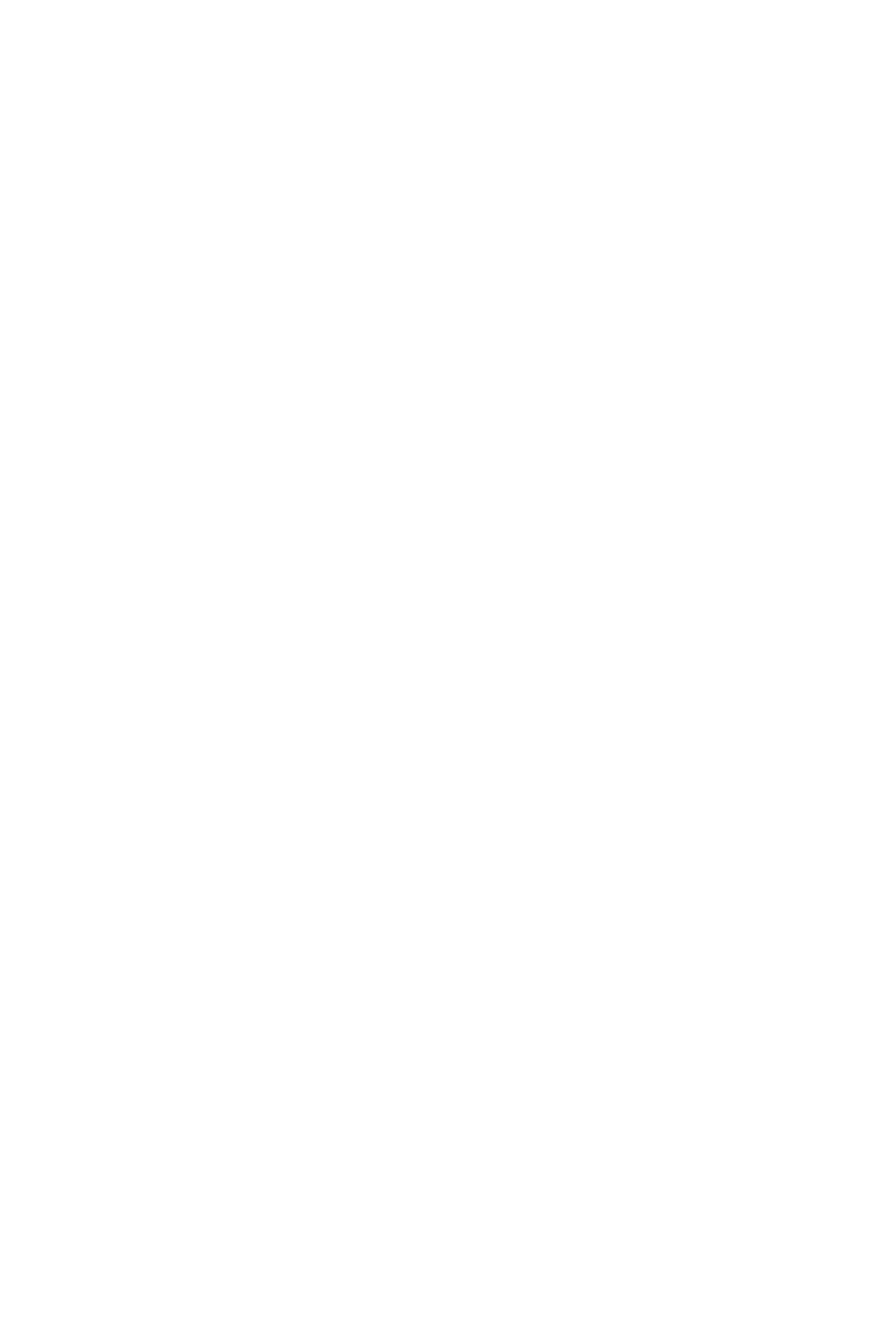
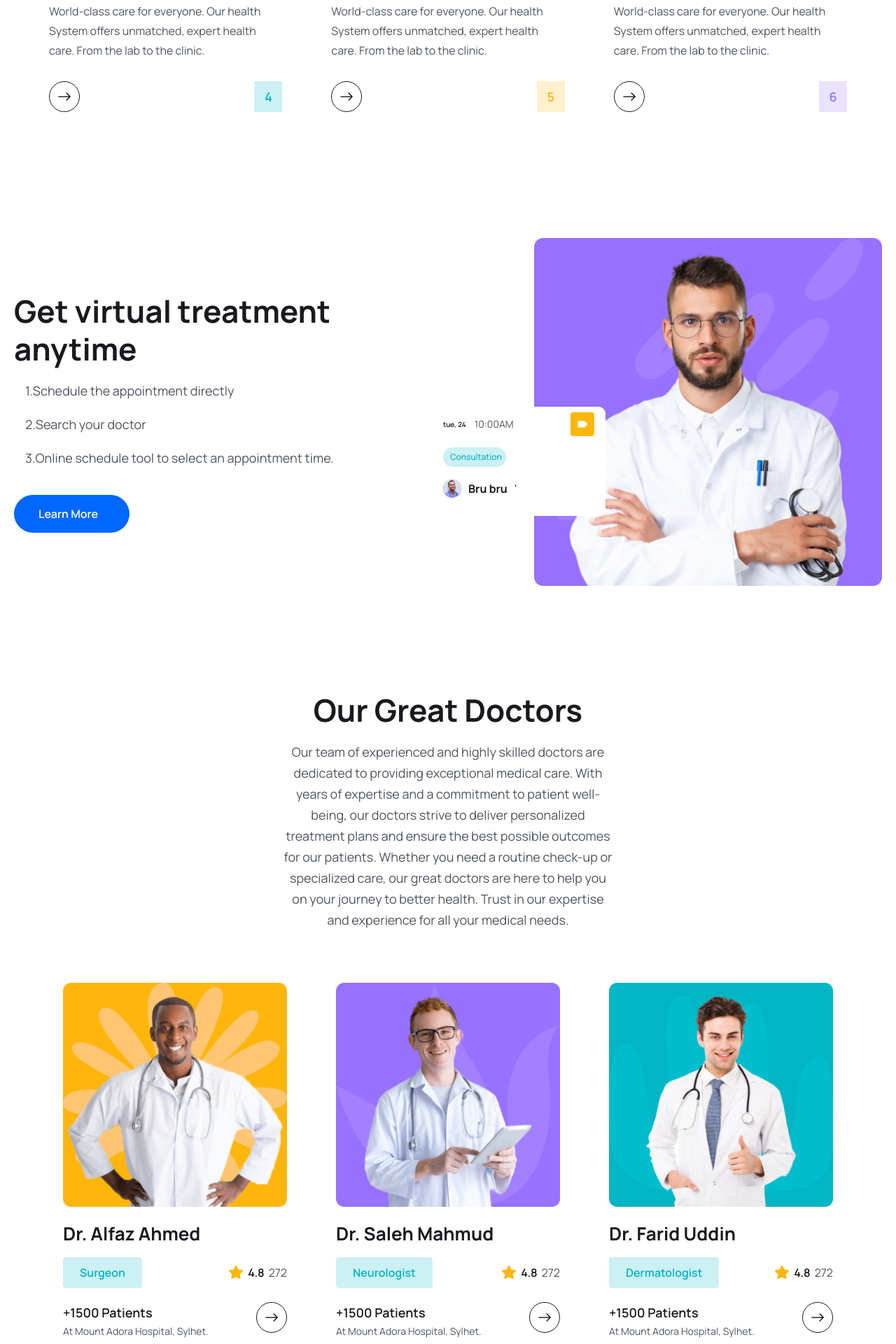
Before and after one commit to RajithaUBandara21/Medicare-Booking, a React (Vite) app in the folder FrontEnd/: page / in a window 1280 px wide. Shown: the part 3420-5340 px from the top of the page at 70% size. Before the commit the page ends 2934 px from the top, so only its background shows below. Built offline with nearby package versions, Linux system fonts and the light colour scheme.

Commit message:
Doctor Section done

```diff
--- /dev/null
+++ b/FrontEnd/src/component/Doctors/DoctorCard.jsx
@@ -0,0 +1,65 @@
+import React from 'react'
+import starIcon from '../../assets/images/Star.png'
+import { BsArrowRight } from 'react-icons/bs';
+import { Link } from 'react-router-dom';
+
+const DoctorCard = ( {doctor}) => {
+  const {
+    id,
+    name,
+    specialty,
+    avgRating,
+    totalRating,
+    photo,
+    totalPatients,
+    hospital,
+  }=doctor;
+  return (
+    <div className="p-3 lg:p-5">
+      <div className="">
+        <img src={photo} className="w-full" alt="" />
+
+        <h2 className="text-[18px] leading-[30px] lg:text-[26px] lg:leading-9 text-headingColor font-[700] mt-3 lg:mt-5">
+          {name}
+        </h2>
+
+        <div className="mt-2 lg:mt-4 flex items-center justify-between">
+          <span className="bg-[#ccf0f3] text-irisBlueColor py-1 px-2 lg:py-2 lg:px-6 text-[12px] leading-4 rounded lg:text-[16px] font-semibold lg:leading-7 ">
+            {specialty}
+          </span>
+
+          <div className="flex items-center gap-[6px] ">
+            <span className="flex items-center gap-[6px] text-[14px] leading-6 lg:text-[16px] lg:leading-7 font-semibold text-headingColor">
+              <img src={starIcon} alt="" />
+              {avgRating}
+            </span>
+            <span className="text-[14px] leading-6 lg:text-[16px] lg:leading-7  font-[400]  text-textColor">
+              {totalRating}{" "}
+            </span>
+          </div>
+        </div>
+
+        <div className='mt-[18px] lg:mt-5 flex item-center justify-between'>
+          <div>
+            <h3 className='text-[16px] leading-7 lg:text-[18px] lg:leading-[30px] font-semibold text-headingColor'>
+              +{totalPatients} Patients
+            </h3>
+            <p className='text-[14px] leading-6 font-[400] text-textColor'>
+              At {hospital}
+            </p>
+          </div>
+
+          <Link
+                    to="/doctors"
+                    className="w-[44px] h-[44px] rounded-full border border-solid border-[#181a1e]  flex items-center justify-center group hover:bg-primaryColor hover-border-none"
+                  >
+                    <BsArrowRight className="group-hover:text-white w-6 h-5" />
+                  </Link>
+
+        </div>
+      </div>
+    </div>
+  );
+}
+
+export default DoctorCard
--- /dev/null
+++ b/FrontEnd/src/component/Doctors/DoctorList.jsx
@@ -0,0 +1,14 @@
+import React from 'react'
+import {doctors} from '../../assets/data/doctors'
+import DoctorCard from './DoctorCard'
+const DoctorList = () => {
+  return (
+    <div className='grid grid-cols-1 px-[50px] md:grid-cols-2 lg:grid-cols-3 gap-5 lg:gap-[30px] lg:mt-[55px]'>
+    {
+        doctors.map((doctor)=> <DoctorCard key={doctor.id} doctor={doctor}  />)
+    }
+    </div>
+  )
+}
+
+export default DoctorList
--- /dev/null
+++ b/FrontEnd/src/component/Services/ServiceCard.jsx
@@ -0,0 +1,38 @@
+import React from 'react'
+import { BsArrowRight } from 'react-icons/bs';
+import { Link } from 'react-router-dom';
+
+
+const ServiceCard = ({item,index}) => {
+
+
+const {name,desc,bgColor,textColor} =item;
+
+  return (
+    <div className="py-[30px] px-3 lg:px-5">
+      <h2 className="text-[26px] leading-9 text-headingColor font-[700]">
+        {name}
+      </h2>
+      <p className="text-[16px] leading-7 font-[400] text-textColor mt-4">
+        {desc}
+      </p>
+
+      <div className="flex items-center justify-between mt-[30px]">
+        <Link
+          to="/doctors"
+          className="w-[44px] h-[44px] rounded-full border border-solid border-[#181a1e]  flex items-center justify-center group hover:bg-primaryColor hover-border-none"
+        >
+          <BsArrowRight className="group-hover:text-white w-6 h-5" />
+        </Link>
+
+        <span  className='w-[40px] h-[44px] flex items-center justify-center text-[18px] leading-[30px] font-[600] ' style={{backgroundColor:`${bgColor}` ,color:`${textColor}`,borderRadius:'6 0 0 6 px'}}>
+          {index+1}
+        </span>
+
+
+      </div>
+    </div>
+  );
+}
+
+export default ServiceCard
--- /dev/null
+++ b/FrontEnd/src/component/Services/ServiceList.jsx
@@ -0,0 +1,15 @@
+
+import {services} from '../../assets/data/services'
+import ServiceCard from './ServiceCard'
+
+const ServiceList = () => {
+  return (
+    <div className='grid grid-cols-1 px-[50px] md:grid-cols-2 lg:grid-cols-3 gap-5 lg:gap-[30px] lg:mt-[55px]'>
+    {
+        services.map((item,index)=> <ServiceCard key={index} item={item} index={index} />)
+    }
+    </div>
+  )
+}
+
+export default ServiceList
--- a/FrontEnd/src/pages/Home.jsx
+++ b/FrontEnd/src/pages/Home.jsx
@@ -1,4 +1,4 @@
-import React from 'react'
+
 import {Link } from 'react-router-dom'
 import {BsArrowRight} from 'react-icons/bs'
 import About from '../component/About/About'
@@ -9,6 +9,13 @@ import heroImage03 from '../assets/images/hero-img03.png'
 import icon01  from '../assets/images/icon01.png'
 import icon02  from '../assets/images/icon02.png'
 import icon03  from '../assets/images/icon03.png'
+import featureImg  from '../assets/images/feature-img.png'
+import videoIcon  from '../assets/images/video-icon.png'
+import avatarIcon  from '../assets/images/avatar-icon.png'
+
+import ServiceList from '../component/Services/ServiceList'
+import DoctorList from '../component/Doctors/DoctorList'
+
 
 
 const Home = () => {
@@ -25,16 +32,17 @@ const Home = () => {
                       We help patient live a healthy life
                     </h1>
                     <p className="text_para">
-                  Our team of medical professionals and staff provide you with
-                  the highest level of care and make sure you feel comfortable
-                  and confident in our ability to help you get healthy and stay
-                  healthy. Our goal is to provide quality, patient-centered care
-                  with compassion and respect. We are committed to providing you
-                  with excellent care and making sure you have a positive
-                  experience.
+                      Our team of medical professionals and staff provide you
+                      with the highest level of care and make sure you feel
+                      comfortable and confident in our ability to help you get
+                      healthy and stay healthy. Our goal is to provide quality,
+                      patient-centered care with compassion and respect. We are
+                      committed to providing you with excellent care and making
+                      sure you have a positive experience.
                     </p>
                     <button className="btn">Request Appointment </button>
                   </div>
+
                   <div className="mt-[30px] lg:mt-[70px] flex flex-col lg:flex-row lg:items-center gap-5 lg:gap-[30px]">
                     <div>
                       <h2 className="text-[36px] leading-[56px] lg:text-[44px] lg:leading-[54px] font-[700]">
@@ -66,7 +74,11 @@ const Home = () => {
                     <img className="w-full" src={heroImage01} alt="" />
                   </div>
                   <div className="mt-[30px]">
-                <img src={heroImage02} className="w-full mb-[30px]" alt="" />
+                    <img
+                      src={heroImage02}
+                      className="w-full mb-[30px]"
+                      alt=""
+                    />
                     <img src={heroImage03} className="w-full" alt="" />
                   </div>
                 </div>
@@ -79,7 +91,8 @@ const Home = () => {
             <div className="container">
               <div className="lg:w-[470px] mx-auto">
                 <h2 className="heading text-center">
-              We are committed to providing quality, patient-centered care with
+                  We are committed to providing quality, patient-centered care
+                  with
                 </h2>
                 <p className="text_para text-center">
                   Compassion and respect. We are committed to providing you with
@@ -99,9 +112,10 @@ const Home = () => {
                     </h2>
                   </div>
                   <p className="text-[16px] leading-7 text-textColor font-[400] mt-4 text-center">
-                Our team of medical professionals and staff provide you with the
-                highest level of care and make sure you feel comfortable and
-                confident in our ability to help you get healthy and stay
+                    Our team of medical professionals and staff provide you with
+                    the highest level of care and make sure you feel comfortable
+                    and confident in our ability to help you get healthy and
+                    stay
                   </p>
                   <Link
                     to="/doctors"
@@ -121,7 +135,10 @@ const Home = () => {
                     </h2>
                   </div>
                   <p className="text-[16px] leading-7 text-textColor font-[400] mt-4 text-center">
-                Our team of medical professionals and staff provide you with the highest level of care and make sure you feel comfortable and confident in our ability to help you find the nearest medical location.
+                    Our team of medical professionals and staff provide you with
+                    the highest level of care and make sure you feel comfortable
+                    and confident in our ability to help you find the nearest
+                    medical location.
                   </p>
                   <Link
                     to="/doctors"
@@ -140,7 +157,13 @@ const Home = () => {
                     </h2>
                   </div>
                   <p className="text-[16px] leading-7 text-textColor font-[400] mt-4 text-center">
-              Our team of medical professionals and staff provide you with the highest level of care and make sure you feel comfortable and confident in our ability to help you book appointments with our doctors. Whether you need a routine check-up or a specialized consultation, we are here to assist you. Book your appointment today and take a step towards a healthier life.
+                    Our team of medical professionals and staff provide you with
+                    the highest level of care and make sure you feel comfortable
+                    and confident in our ability to help you book appointments
+                    with our doctors. Whether you need a routine check-up or a
+                    specialized consultation, we are here to assist you. Book
+                    your appointment today and take a step towards a healthier
+                    life.
                   </p>
                   <Link
                     to="/doctors"
@@ -150,19 +173,101 @@ const Home = () => {
                   </Link>
                 </div>
               </div>
-
             </div>
           </section>
           {/* ::::::::::::::;About::::::::::::::: */}
-      <About/>
+          <About />
 
           <section>
             <div className="container">
-          <div className='xl:w-[470px] mx-auto'>
-            <h2 className='heading text-center'>Our medical services</h2>
-            <p className='text_para text-center'>We are committed to providing quality, patient-centered care with compassion and respect. We are committed to providing you with excellent care and making sure you have a positive experience.</p>
+              <div className="xl:w-[470px] mx-auto">
+                <h2 className="heading text-center">Our medical services</h2>
+                <p className="text_para text-center">
+                  We are committed to providing quality, patient-centered care
+                  with compassion and respect. We are committed to providing you
+                  with excellent care and making sure you have a positive
+                  experience.
+                </p>
+              </div>
+            </div>
+          </section>
+
+          <section>
+            <ServiceList />
+          </section>
+
+          {/*::::::::::::::::::::::: feature section::::::::::::: */}
+          <section>
+            <div className="container">
+              <div className="flex items-center justify-between flex-col lg:flex-row">
+                <div className="xl:w-[670px]">
+                  <h2 className="heading">
+                    Get virtual treatment
+                    <br />
+                    anytime
+                  </h2>
+
+                  <ul className="pl-4">
+                    <li className="text_para">
+                      1.Schedule the appointment directly
+                    </li>
+
+                    <li className="text_para">2.Search your doctor</li>
+
+                    <li className="text_para">
+                      3.Online schedule tool to select an appointment time.
+                    </li>
+                  </ul>
+                  <Link to="/">
+                    <div className="btn w-[165px] ">Learn More</div>
+                  </Link>
+                </div>
+
+                <div className="relative z-10 xl:w-[770px] flex justify-end mt-[50px] lg:mt-0">
+                  <img src={featureImg} alt="" className="w-3/4" />
+
+                  <div className="w-[150px] lg:w-[248px] bg-white absolute bottom-[50px] left-0 md:bottom-[100px] md:left-5 z-20 p-2 pb-3 lg:px-4 lg:pb-[26px] rounded-[10px] ">
+                    <div className="flex items-center justify-between">
+                      <div className="flex items-center gap-[6px] lg:gap-3">
+                        <p className="text-[10px] leading-[10px] lg:leading-5 text-headingColor font-[600]">
+                          tue, 24
+                        </p>
+                        <p className="text-[10px] leading-[10px] lg:leading-5 text-textColor font-[400] lg:text-[14px]">
+                          10:00AM
+                        </p>
+                      </div>
+                      <span className="w-5 h-5 lg:w-[34px] lg:h-[34px] flex items-center justify-center bg-yellowColor rounded py-1 px-[6px] lg:px-[9px] lg:py-3">
+                        <img src={videoIcon} alt="" />
+                      </span>
+                    </div>
+
+                    <div className='w-[65px] lg:w-[90px] bg-[#ccf0f3] py-1 px-2 lg:py-[6px] lg:px-[10px] text-[8px] leading-[8px] lg:text-[12px] lg:leading-4 text-irisBlueColor font-[500] mt-2 lg:mt-4 rounded-full'>
+                      Consultation
+                    </div>
+                    <div className='flex items-center gap-[6px] lg:gap-[10px] mt-2 lg:mt-[18px] '>
+                      <img src= {avatarIcon} alt=''  />
+                      <h4 className='text-[10px] leading-3 lg:text-[16px] lg:leading-[22px] font-[700] text-headingColor'>Bru bru</h4>'
 
                     </div>
+
+                  </div>
+                </div>
+              </div>
+            </div>
+          </section>
+
+
+          <section>
+            <div className="container">
+            <div className="lg:w-[470px] mx-auto">
+                <h2 className="heading text-center">
+              Our Great Doctors
+                </h2>
+                <p className="text_para text-center">
+                Our team of experienced and highly skilled doctors are dedicated to providing exceptional medical care. With years of expertise and a commitment to patient well-being, our doctors strive to deliver personalized treatment plans and ensure the best possible outcomes for our patients. Whether you need a routine check-up or specialized care, our great doctors are here to help you on your journey to better health. Trust in our expertise and experience for all your medical needs.
+                </p>
+              </div>
+              <DoctorList/>
             </div>
           </section>
         </>
--- a/FrontEnd/src/pages/Services.jsx
+++ b/FrontEnd/src/pages/Services.jsx
@@ -3,7 +3,7 @@ import React from 'react'
 const Services = () => {
   return (
     <div>
-      Service
+      Services
     </div>
   )
 }
```
Also changed, not shown: FrontEnd/src/component/Header/Header.jsx (+20 -15 lines), FrontEnd/src/index.css (line endings or trailing spaces). Lines whose indentation alone changed are shown as unchanged.
